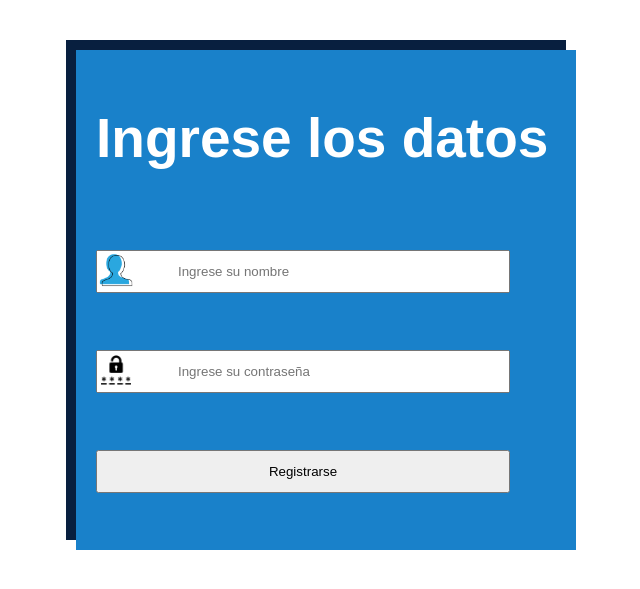
After one commit to Josman1511/start_session, a PHP site: page /registro.php in a window 1280 px wide. The commit adds this page. Shown: the top 589 px of the page, without its empty margins (354-994 px from the left). Run offline with PHP 8.4, Linux system fonts and the light colour scheme.

Commit message:
Registro

```diff
--- a/index.php
+++ b/index.php
@@ -124,6 +124,9 @@ if (isset($_SESSION['usuario'])) {
            value="Iniciar Sesion">
     <p class="mensaje_error"><?= $_SESSION ['msj'] ?? '' ?> </p>
 </form>
+<form action="registro.php" method="post">
+    <input style="position: absolute; top:375px; left: 70px;" type="submit" value="¿no tienes cuenta? registrate, ¡es gratis!">
+</form>
 <div><h3> El buen juicio proviene de la experiencia y la experiencia proviene del mal juicio”. </h3>
 </div>
 <img class="imagen" src="Logo_Azul.jpg">
--- /dev/null
+++ b/registro.php
@@ -0,0 +1,64 @@
+<!doctype html>
+<html lang="en">
+<head>
+    <meta charset="UTF-8">
+    <meta name="viewport"
+          content="width=device-width, user-scalable=no, initial-scale=1.0, maximum-scale=1.0, minimum-scale=1.0">
+    <meta http-equiv="X-UA-Compatible" content="ie=edge">
+    <title>Document</title>
+</head>
+<body>
+<style>
+    .fondo{
+        position: absolute;
+        top: 50px;
+        left: 430px;
+        width: 500px;
+        height: auto;
+    }
+    .fondo2{
+        position: absolute;
+        top: 40px;
+        left: 420px;
+        width: 500px;
+        height: auto;
+    }
+    .letrasRegister{
+        font-family: sans-serif;
+        color: white;
+        position: absolute;
+        top: 60px;
+        left: 450px;
+        font-size: 55px;
+
+    }
+    .input{
+        width: 250px;
+        padding: 12px 80px;
+        box-sizing: content-box;
+    }
+    .submit{
+        width: 250px;
+        padding: 12px 80px;
+        box-sizing: content-box;
+    }
+    .icon{
+        width: 40px;
+        height: auto;
+        position: absolute;
+        left: 450px;
+    }
+</style>
+<img class="fondo2" src="images/cuadrado2.jpg" alt="">
+<img class="fondo" src="images/cuadrado.jpg" alt="">
+<h2 class="letrasRegister">Ingrese los datos</h2>
+<form action="addRegisterToBaseDatos.php" method="post">
+    <input placeholder="Ingrese su nombre" class="input" style="position: absolute; top: 250px; left: 450px;" type="text" name="usernameRegister" required>
+    <input placeholder="Ingrese su contraseña" class="input" style="position: absolute; top: 350px; left: 450px;" type="password" name="passwordRegister" required>
+    <input class="submit" style="position: absolute; top: 450px; left: 450px;" type="submit" value="Registrarse">
+
+</form>
+<img style="top: 250px" class="icon" src="images/userRegister.png" alt="">
+<img style="top: 355px; width: 30px; left: 455px;" class="icon" src="images/passwordRegister.png" alt="">
+</body>
+</html>
```
Also changed, not shown: addRegisterToBaseDatos.php (added, +14 -0 lines), images/cuadrado.jpg (added), images/cuadrado2.jpg (added), images/passwordRegister.png (added), images/userRegister.png (added).
